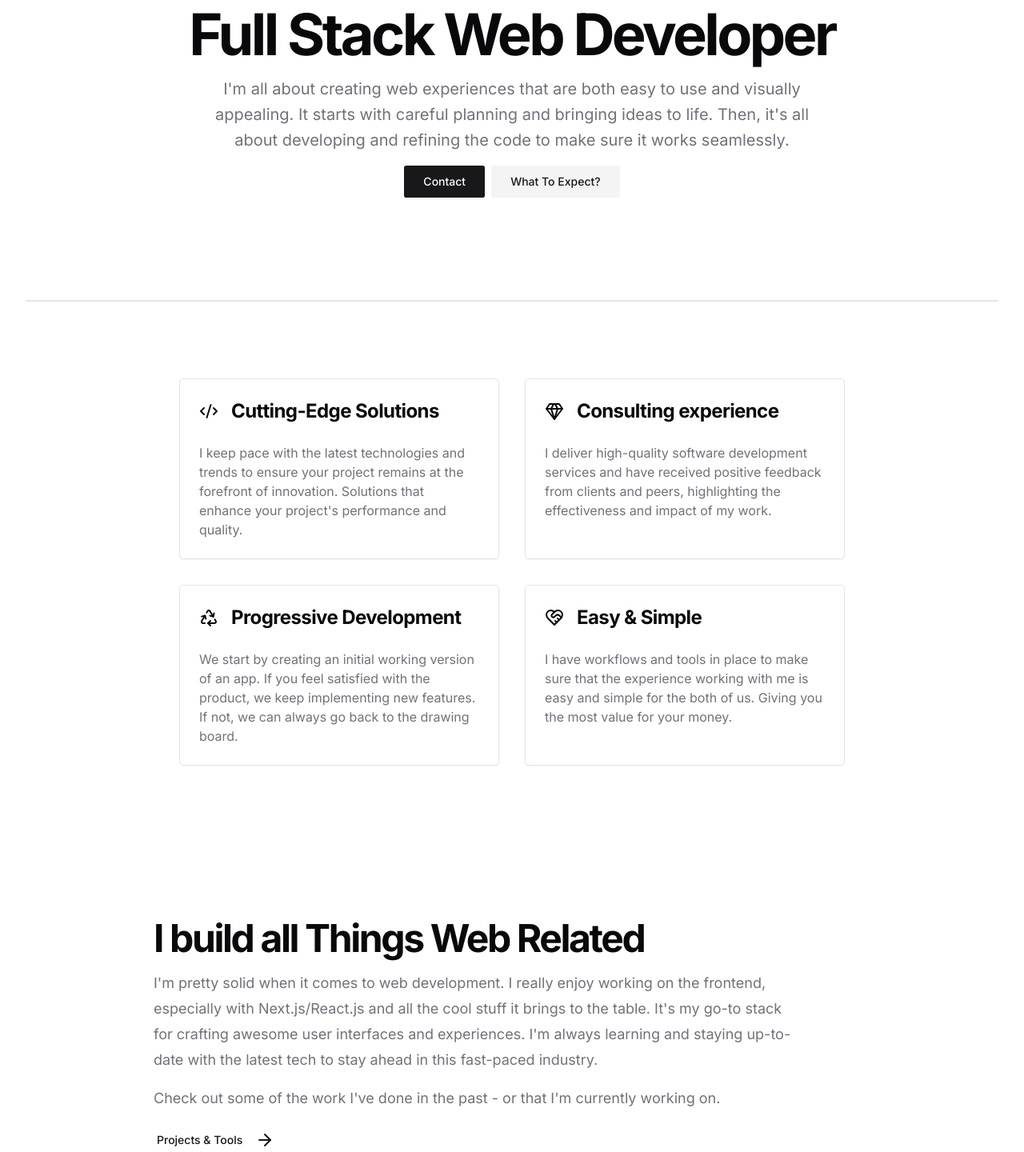
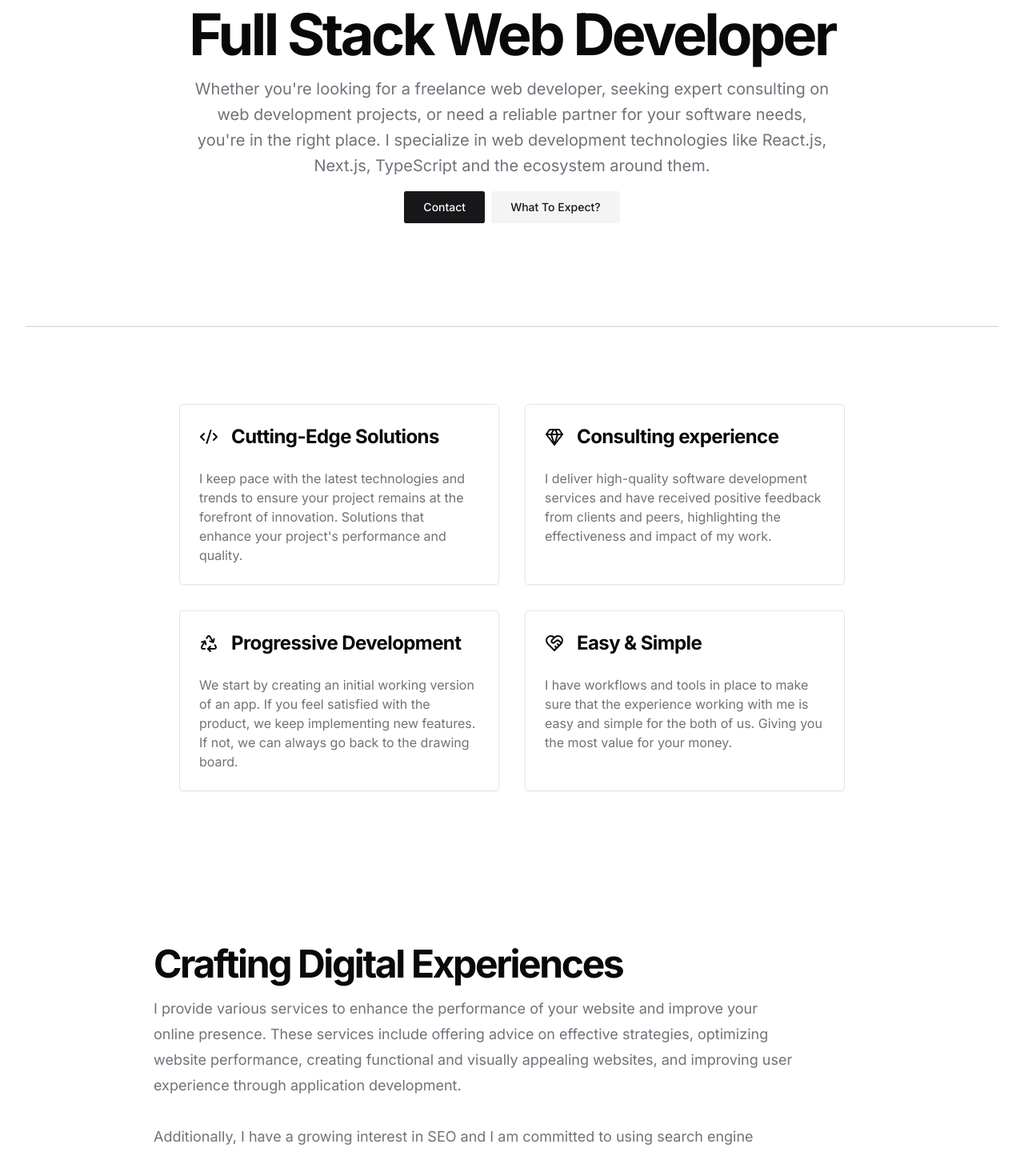
Before and after one commit to JJooaa/joaleitola, a Next.js app: page / in a window 1280 px wide. Shown: the part 270-1710 px from the top of the page at 80% size. Built offline with nearby package versions, Linux system fonts and the light colour scheme.

Commit message:
Update website content and improve user experience

```diff
--- a/src/components/sections/home/experience-section.tsx
+++ b/src/components/sections/home/experience-section.tsx
@@ -12,15 +12,23 @@ export function ExperienceSection() {
     >
       <div className="flex flex-col gap-4">
         <h2 className="max-w-[64rem] text-2xl font-bold tracking-tighter sm:text-3xl md:text-4xl lg:text-5xl">
-          I build all Things Web Related
+          Crafting Digital Experiences
         </h2>
         <p className="max-w-[50rem] leading-normal text-muted-foreground sm:text-lg sm:leading-8">
-          I&apos;m pretty solid when it comes to web development. I really enjoy
-          working on the frontend, especially with Next.js/React.js and all the
-          cool stuff it brings to the table. It&apos;s my go-to stack for
-          crafting awesome user interfaces and experiences. I&apos;m always
-          learning and staying up-to-date with the latest tech to stay ahead in
-          this fast-paced industry.
+          I provide various services to enhance the performance of your website
+          and improve your online presence. These services include offering
+          advice on effective strategies, optimizing website performance,
+          creating functional and visually appealing websites, and improving
+          user experience through application development.
+          <br />
+          <br />
+          Additionally, I have a growing interest in SEO and I am committed to
+          using search engine optimization techniques to increase the visibility
+          of your website and attract more traffic to your business. Whether you
+          require consulting or freelance web development services, I can
+          deliver outstanding results tailored to your specific needs. Contact
+          me today to discuss your web development requirements and let&apos;s
+          make your online presence shine.
         </p>
         <p className="leading-normal text-muted-foreground sm:text-lg sm:leading-8">
           Check out some of the work I&apos;ve done in the past - or that
--- a/src/components/sections/home/hero-section.tsx
+++ b/src/components/sections/home/hero-section.tsx
@@ -14,10 +14,11 @@ export function HeroSection() {
           Joa Leitola <br /> Full Stack Web Developer
         </h1>
         <p className="max-w-[50rem] leading-normal text-muted-foreground sm:text-xl sm:leading-8">
-          I&apos;m all about creating web experiences that are both easy to use
-          and visually appealing. It starts with careful planning and bringing
-          ideas to life. Then, it&apos;s all about developing and refining the
-          code to make sure it works seamlessly.
+          Whether you&apos;re looking for a freelance web developer, seeking
+          expert consulting on web development projects, or need a reliable
+          partner for your software needs, you&apos;re in the right place. I
+          specialize in web development technologies like React.js, Next.js,
+          TypeScript and the ecosystem around them.
         </p>
         <div className="flex flex-wrap-reverse justify-center gap-2">
           <Link
```
